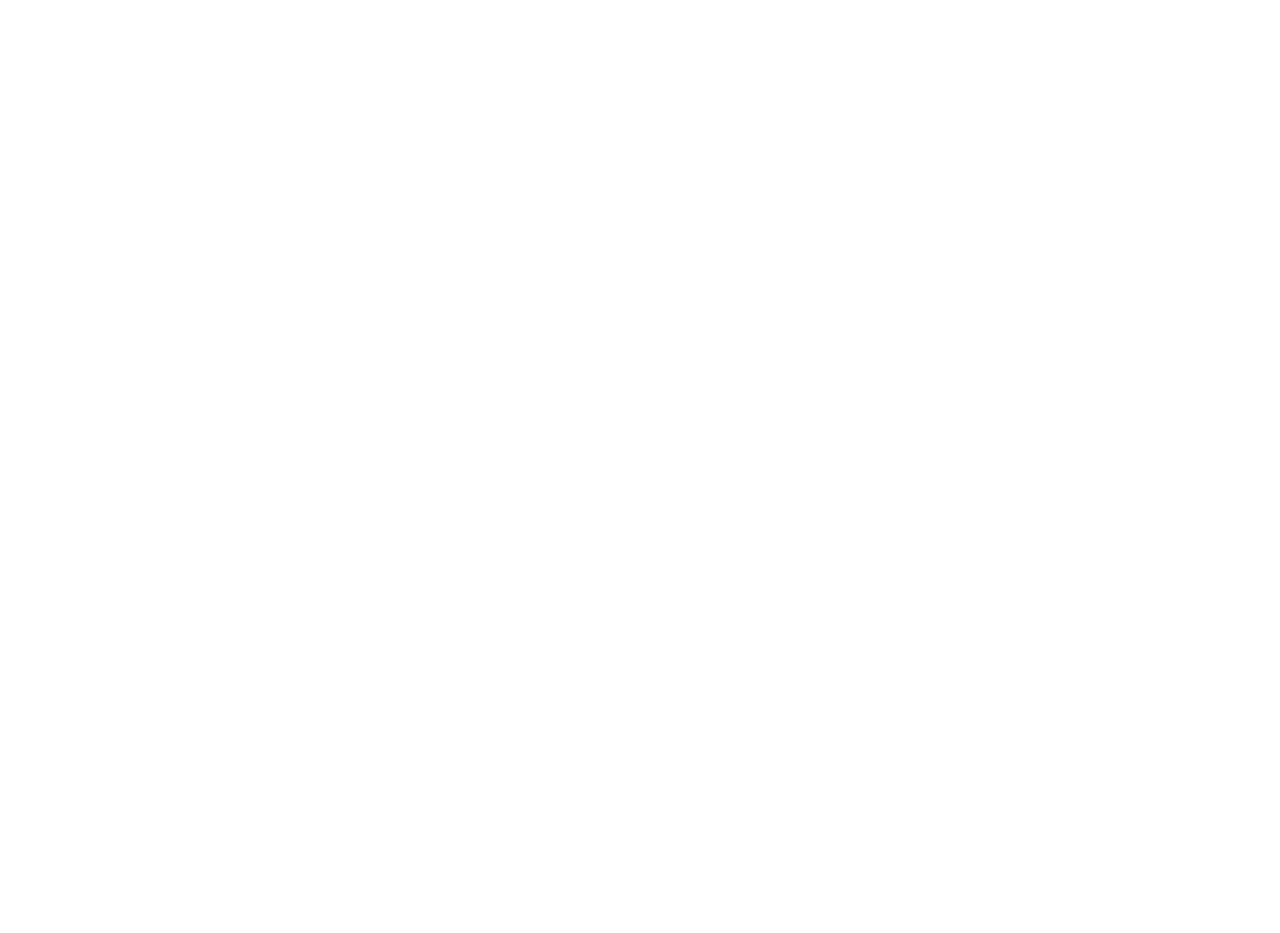
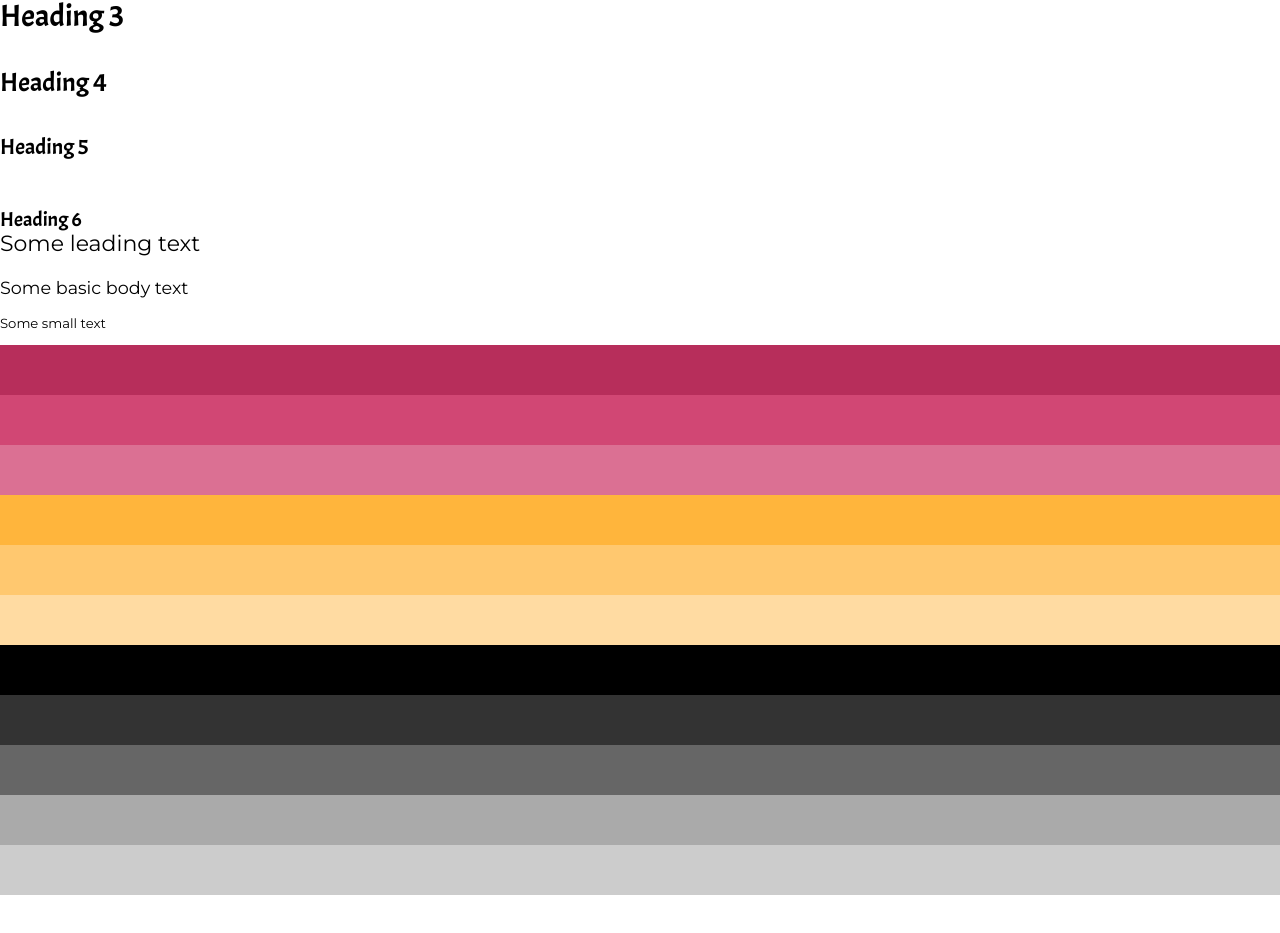
Before and after one commit to DennisSkoko/goodies, a React (Create React App) app in the folder client/: page / in a window 1280 px wide. Shown: the part 269-1202 px from the top of the page. Before the commit the page ends 800 px from the top, so only its background shows below. Built offline with nearby package versions, Linux system fonts and the light colour scheme.

Commit message:
Adds router to the app

```diff
--- a/client/package.json
+++ b/client/package.json
@@ -10,6 +10,7 @@
     "polished": "^2.3.0",
     "react": "^16.7.0-alpha.2",
     "react-dom": "^16.7.0-alpha.2",
+    "react-router-dom": "^4.3.1",
     "react-scripts": "2.1.1",
     "styled-components": "^4.1.1"
   },
--- a/client/src/App.js
+++ b/client/src/App.js
@@ -1,16 +1,21 @@
 import React, { Component } from 'react'
+import TheHeader from './components/TheHeader'
+import Router from './routing/Router'
+import RouterOutlet from './routing/RouterOutlet'
 import GlobalStyles from './style/GlobalStyles'
 import ThemeProvider from './style/ThemeProvider'
-import TheHeader from './components/TheHeader'
 
 class App extends Component {
   render () {
     return (
       <ThemeProvider>
-        <>
-          <GlobalStyles />
-          <TheHeader />
-        </>
+        <Router>
+          <>
+            <GlobalStyles />
+            <TheHeader />
+            <RouterOutlet />
+          </>
+        </Router>
       </ThemeProvider>
     )
   }
--- /dev/null
+++ b/client/src/pages/NotFound.js
@@ -0,0 +1,14 @@
+import React from 'react'
+import Heading from '../ui/Heading'
+import Text from '../ui/Text'
+
+function NotFound () {
+  return (
+    <section>
+      <Heading centered>Page not found (;-;)</Heading>
+      <Text centered>Sorry but I couldn't find the page you were looking for.</Text>
+    </section>
+  )
+}
+
+export default NotFound
--- /dev/null
+++ b/client/src/pages/Welcome.js
@@ -0,0 +1,39 @@
+import React from 'react'
+import styled from 'styled-components'
+import Heading from '../ui/Heading'
+import Text from '../ui/Text'
+
+const Box = styled.div`
+  height: 50px;
+  background-color: ${({ color, type, theme }) => theme.color[color][type]};
+`
+
+function Welcome () {
+  return (
+    <section>
+      <Heading>Heading 1</Heading>
+      <Heading as='h2'>Heading 2</Heading>
+      <Heading as='h3'>Heading 3</Heading>
+      <Heading as='h4'>Heading 4</Heading>
+      <Heading as='h5'>Heading 5</Heading>
+      <Heading as='h6'>Heading 6</Heading>
+      <Text type='lead'>Some leading text</Text>
+      <Text>Some basic body text</Text>
+      <Text type='small'>Some small text</Text>
+      <Box color='primary' type='dark' />
+      <Box color='primary' type='base' />
+      <Box color='primary' type='light' />
+      <Box color='accent' type='dark' />
+      <Box color='accent' type='base' />
+      <Box color='accent' type='light' />
+      <Box color='black' type='dark' />
+      <Box color='black' type='base' />
+      <Box color='black' type='light' />
+      <Box color='white' type='dark' />
+      <Box color='white' type='base' />
+      <Box color='white' type='light' />
+    </section>
+  )
+}
+
+export default Welcome
--- /dev/null
+++ b/client/src/routing/Router.js
@@ -0,0 +1,17 @@
+import React from 'react'
+import PropTypes from 'prop-types'
+import { HashRouter } from 'react-router-dom'
+
+function Router ({ children }) {
+  return (
+    <HashRouter>
+      {children}
+    </HashRouter>
+  )
+}
+
+Router.propTypes = {
+  children: PropTypes.node.isRequired
+}
+
+export default Router
--- /dev/null
+++ b/client/src/routing/RouterOutlet.js
@@ -0,0 +1,15 @@
+import React from 'react'
+import { Switch, Route } from 'react-router-dom'
+import routes from './routes'
+
+function RouterOutlet () {
+  return (
+    <Switch>
+      {routes.map((route) => (
+        <Route {...route} />
+      ))}
+    </Switch>
+  )
+}
+
+export default RouterOutlet
--- /dev/null
+++ b/client/src/routing/routes.js
@@ -0,0 +1,7 @@
+import Welcome from '../pages/Welcome'
+import NotFound from '../pages/NotFound'
+
+export default [
+  { path: '/', exact: true, component: Welcome },
+  { component: NotFound }
+]
```
Also changed, not shown: 1 other file (tests, documents, lock files or other folders).
